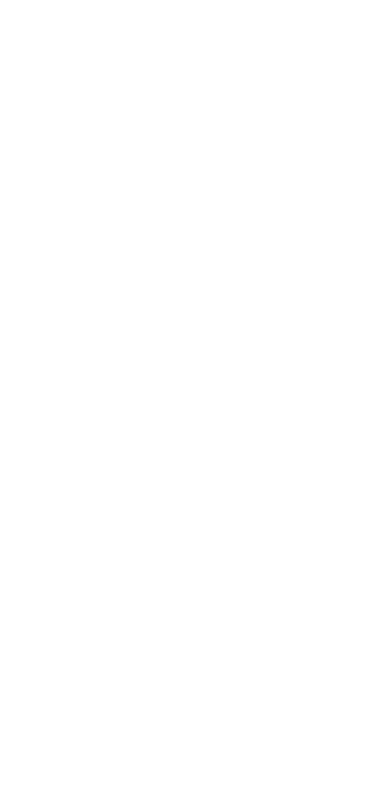
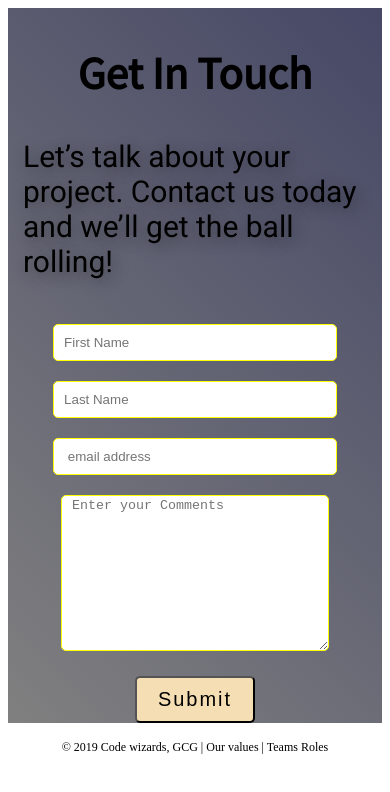
Before and after one commit to GSG-G7/code-wizards, a plain HTML site: page index.html in a window 390 px wide. Drawn offline with Linux system fonts and the light colour scheme.

Commit message:
add contact section Relates #4

```diff
--- a/app/app.js
+++ b/app/app.js
@@ -0,0 +1,18 @@
+const scrollBtn = document.getElementById('upBtn');
+
+window.addEventListener('scroll',()=>{
+    let heightlimit = window.innerHeight;
+    window.scrollY > heightlimit ?
+    scrollBtn.classList.add('showUpBtn'):scrollBtn.classList.remove('showUpBtn');
+})
+
+scrollBtn.addEventListener('click',()=>{
+    let rate = 20;
+    let decleration = setInterval(()=>{
+        let curruntHeight = document.documentElement.scrollTop;
+        document.documentElement.scrollTop = curruntHeight - rate;
+        rate = 1.2 * rate ;
+        if(document.documentElement.scrollTop <= 0 ) clearInterval(decleration);
+
+    },30)
+})
--- a/index.html
+++ b/index.html
@@ -16,6 +16,7 @@
         </nav>
     </header>
     <main>
+        <button id='upBtn' class="upBtn">Up</button>
         <section class="home">
 
         </section>
@@ -23,14 +24,27 @@
 
         </section>
         <section class="team">
-
         </section>
         <section class="contact">
+            <div class="content__container">
+                <h1 class="content__container__title">get in touch</h1>
+                <p class="content__container__para">Let’s talk about your project. Contact us today and we’ll get the ball rolling!</p>
+                <form action="">
+                    <div class="content__container_labels">
+                        <input class="content__container__info" type="text" aria-label="fname" placeholder="First Name">
+                        <input class="content__container__info" type="text" aria-label="lname" placeholder="Last Name">
+                       <input type="email" class="content__container__info"  aria-label="email" placeholder=" email address">
+                    </div>
 
+                    <textarea name="info" class='content__container__info' aria-label="textarea" cols="30" rows="10" placeholder=" Enter your Comments "></textarea>
+                    <button class="content__container__btn">Submit</button></form>
+            </div>
         </section>
     </main>
-    <footer>
-
+    <footer class="footer">
+        <div class="container">
+            <span class="copyright">© 2019 Code wizards, GCG | Our values  | Teams Roles </span>
+        </div>
     </footer>
     <script src="app/app.js"></script>
 </body>
--- a/style/style.css
+++ b/style/style.css
@@ -0,0 +1,145 @@
+.content__container {
+    background-image:linear-gradient(45deg,gray,#464866);
+    display: flex;
+    justify-content: space-around;
+    flex-direction: column;
+    align-items: center;
+    width: 100%;
+    /* margin-bottom: 50px; */
+    /* height: 100vh; */
+}
+
+.content__container__title{
+font-size: 45px;
+font-family:'Source Sans Pro';
+text-transform: capitalize;
+}
+/*  */
+.content__container__info{
+    width:70%;
+    display: flex;
+    flex-direction: column;
+    justify-content:space-around;
+    align-content: space-around;
+    align-items: space-between;
+
+
+}
+form {
+    width: 100%;
+    display: flex;
+    justify-content: center;
+    flex-direction: column;
+    align-items: center;
+}
+.content__container_labels {
+    width: 100%;
+    display: flex;
+    justify-content: center;
+    flex-direction: column;
+    align-items: center;
+
+}
+.content__container_labels input{
+    padding: 10px;
+    margin-bottom: 20px;
+}
+
+.contact__info{
+    width:80%;
+    margin-bottom: 50px;
+}
+.content__container__para {
+    font-family: 'Roboto';
+    font-size: 30px;
+    text-shadow: 2px 4px 16px rgba(0, 0 , 0, 0.4);
+    padding: 15px;
+    margin-top: 0;
+    padding-top: 0;
+}
+ .content__container__btn{
+    padding : 10px;
+    width:20%;
+    height: 20%;
+    font-size: 20px;
+    letter-spacing: 2px;
+    margin-top: 25px;
+    transition: 0.5s;
+    border-radius: 5px;
+    cursor: pointer;
+    outline: none;
+    background-color:wheat;
+}
+.content__container__btn:hover {
+    background: pink;
+}
+.contact__info{
+    text-align: center;
+}
+.content__container input, .content__container textarea{
+    border:1px solid yellow;
+    border-radius : 5px;
+    outline: none;
+}
+.content__container span {
+    font-size: 20px;
+    color: #000;
+    text-align: left;
+}
+.content__container input{
+    height: 100%;
+}
+.footer{
+    display: flex;
+    justify-content: center;
+    height:50px;
+    align-items: center;
+    font-size: 20px;
+
+}
+.footer__container{
+    display: flex;
+    justify-content: center;
+}
+.footer__container__copyright {
+    display: flex;
+}
+
+@media only screen and (max-width: 1024px){
+    .footer{
+        font-size: 15px;
+    }
+}
+
+@media only screen and (max-width: 600px){
+    .footer{
+        font-size: 12px;
+    }
+    .content__container__btn{
+        width: 120px;
+    }
+}
+.test{
+    width: 100px;
+    height: 100vh;
+}
+
+.upBtn {
+    position: fixed;
+    bottom: 40px;
+    right: 40px;
+    width: 60px;
+    height: 60px;
+    border: none;
+    outline: none;
+    cursor: pointer;
+    border-radius: 50%;
+    font-size: 30px;
+    box-shadow: 2px 4px 16px rgba(0,0,0,0.4);
+    transform: scale(0);
+    transition: 0.3s;
+}
+
+.showUpBtn {
+    transform: scale(1);
+}
```
